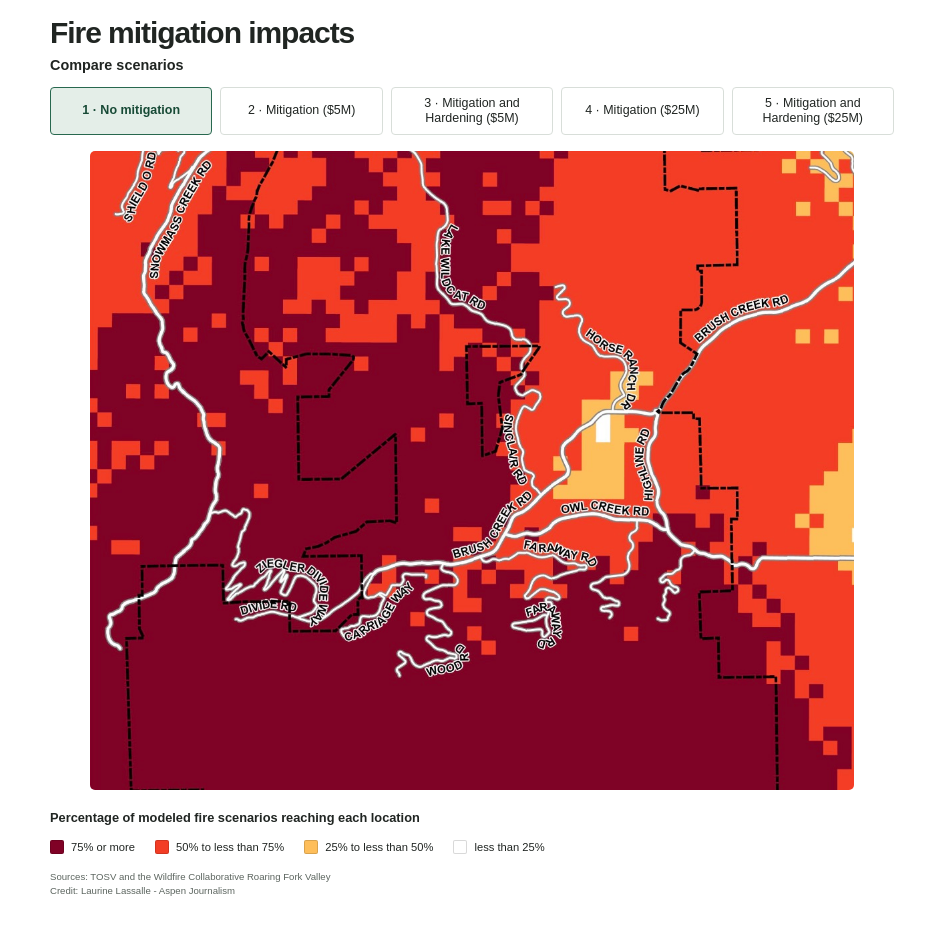
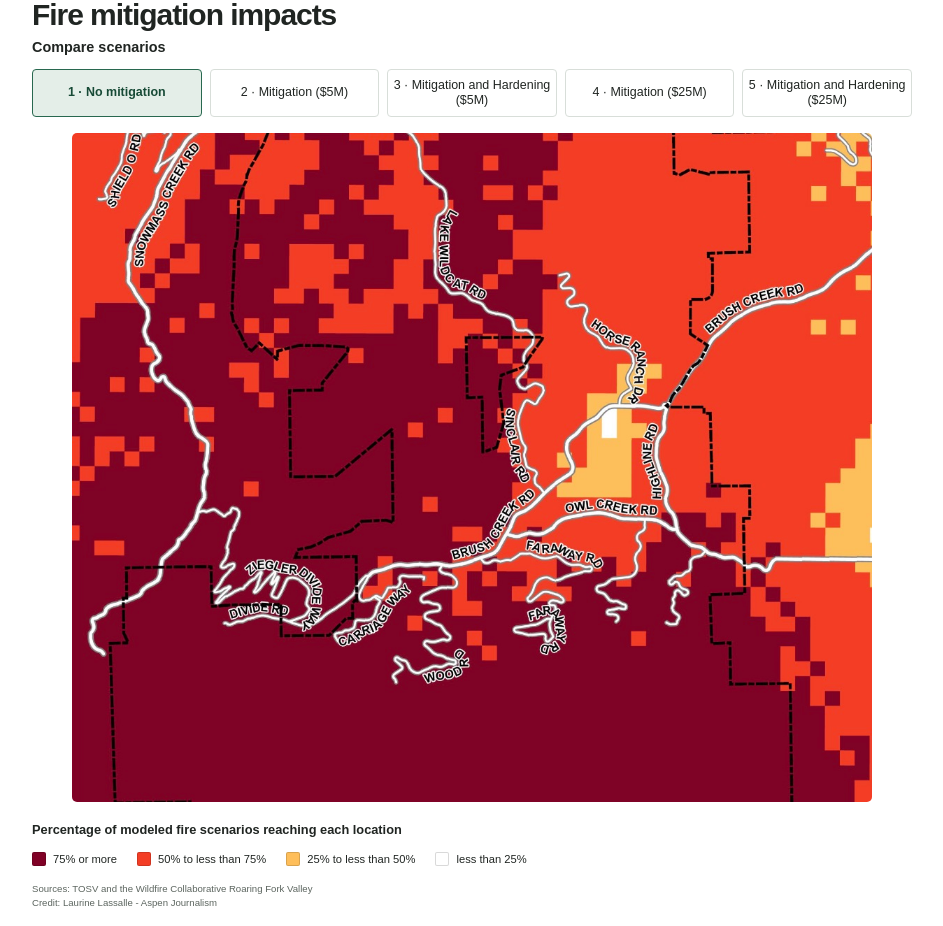
Before and after one commit to Laurine-Lassalle/fireMitigation, a plain HTML site: page index.html in a window 1280 px wide. Shown: the whole page, without its empty margins (168-1111 px from the left). Drawn offline with Linux system fonts and the light colour scheme.

Commit message:
Add files via upload

```diff
--- a/index.html
+++ b/index.html
@@ -9,7 +9,7 @@
 
 *{box-sizing:border-box}body{margin:0;color:var(--ink);background:#fff;font-family: Arial,sans-serif;line-height:1.5}
 
-.scenario-widget{width:min(100%,var(--max-width));margin:0 auto;padding:clamp(16px,3vw,28px)}
+.scenario-widget{width:min(100%,var(--max-width));margin:0 auto;padding:clamp(10px,1px,28px)}
 
 h1{margin:0;max-width:24ch;font-size:30px;line-height:0.3;letter-spacing:-.035em}
 
@@ -38,7 +38,7 @@ h1{margin:0;max-width:24ch;font-size:30px;line-height:0.3;letter-spacing:-.035em
 .scenario-button[aria-pressed="true"]{border-color:var(--accent);color:#174a36;background:var(--accent-soft);font-weight:750}
 
 .widget-note{margin:1px 0 0;padding-top:1px; color:var(--muted);font-size:.6rem}
-@media(max-width:540px){.scenario-widget{padding:16px}.step-buttons{gap:5px}.scenario-button{padding:3px 3px;font-size:.5rem}}
+@media(max-width:540px){.scenario-widget{padding:16px 0}.step-buttons{gap:5px}.scenario-button{padding:3px 3px;font-size:.5rem}}
 @media(prefers-reduced-motion:no-preference){.scenario-image{animation:appear 180ms ease-out}@keyframes appear{from{opacity:.72}to{opacity:1}}}
 
 
@@ -81,8 +81,8 @@ h1{margin:0;max-width:24ch;font-size:30px;line-height:0.3;letter-spacing:-.035em
 </style></head>
 
 
-<body><main class="scenario-widget" aria-labelledby="widget-title">
-<h1 id="widget-title">Fire mitigation impacts</h1>
+<body><main class="scenario-widget">
+<h1>Fire mitigation impacts</h1>
 
 <section class="controls" aria-label="Scenario controls">
 <div class="control-topline"><label class="control-label" for="scenario-range">Compare scenarios</label></div>
```
